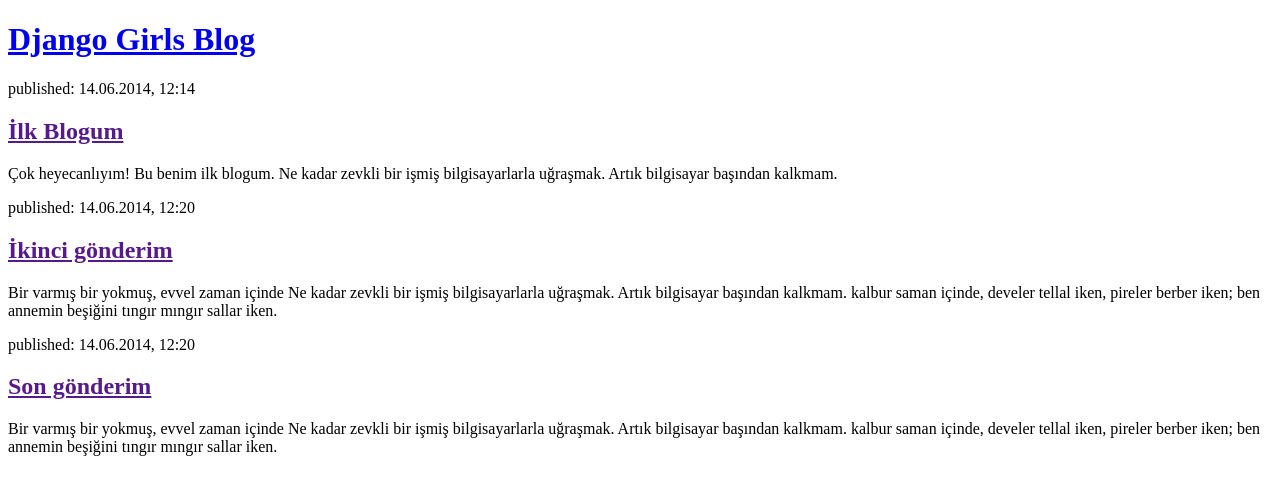
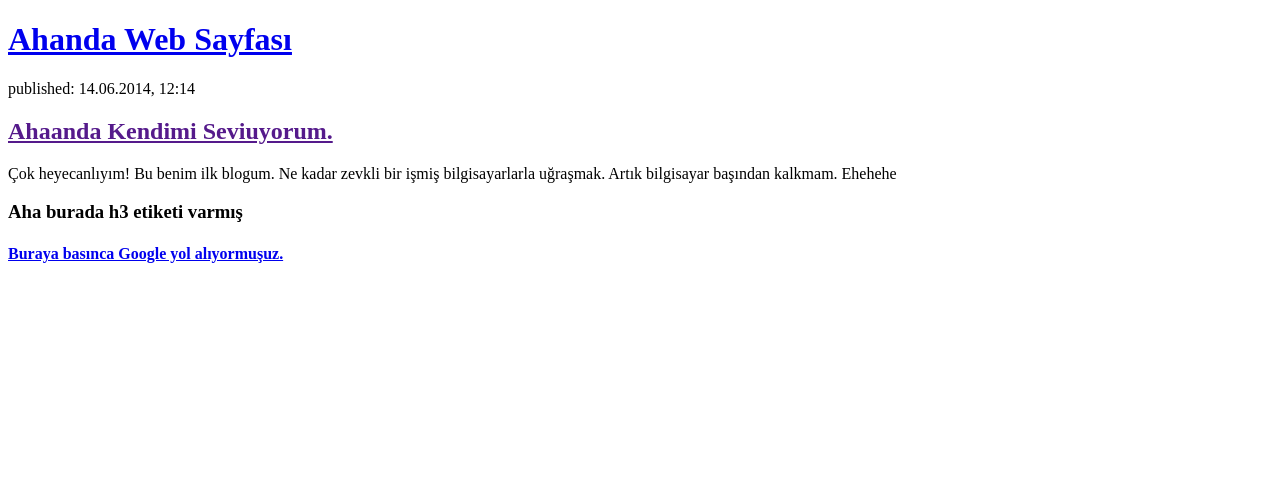
Before and after one commit to utkuayaz/my-first-blog, a Django app: page / in a window 1280 px wide. Shown: the top 495 px of the page. Run offline with Django 3.2, Linux system fonts and the light colour scheme.

Commit message:
Site için HTML dosyasını değiştirdim.a

```diff
--- a/blog/templates/blog/post_list.html
+++ b/blog/templates/blog/post_list.html
@@ -8,23 +8,14 @@
 </head>
 <body>
     <div>
-        <h1><a href="/">Django Girls Blog</a></h1>
+        <h1><a href="/">Ahanda Web Sayfası</a></h1>
     </div>
     <div>
         <p>published: 14.06.2014, 12:14</p>
-        <h2><a href="">İlk Blogum</a></h2>
-        <p>Çok heyecanlıyım! Bu benim ilk blogum. Ne kadar zevkli bir işmiş bilgisayarlarla uğraşmak. Artık bilgisayar başından kalkmam. </p>
+        <h2><a href="">Ahaanda Kendimi Seviuyorum.</a></h2>
+        <p>Çok heyecanlıyım! Bu benim ilk blogum. Ne kadar zevkli bir işmiş bilgisayarlarla uğraşmak. Artık bilgisayar başından kalkmam. Ehehehe </p>
     </div>
-
-    <div>
-        <p>published: 14.06.2014, 12:20</p>
-        <h2><a href="">İkinci gönderim</a></h2>
-        <p>Bir varmış bir yokmuş, evvel zaman içinde Ne kadar zevkli bir işmiş bilgisayarlarla uğraşmak. Artık bilgisayar başından kalkmam. kalbur saman içinde, develer tellal iken, pireler berber iken; ben annemin beşiğini tıngır mıngır sallar iken.</p>
-    </div>
-    <div>
-        <p>published: 14.06.2014, 12:20</p>
-        <h2><a href="">Son gönderim</a></h2>
-        <p>Bir varmış bir yokmuş, evvel zaman içinde Ne kadar zevkli bir işmiş bilgisayarlarla uğraşmak. Artık bilgisayar başından kalkmam. kalbur saman içinde, develer tellal iken, pireler berber iken; ben annemin beşiğini tıngır mıngır sallar iken.</p>
-    </div>
+    <h3>Aha burada h3 etiketi varmış</h3>
+    <h4><a href="https://www.google.com.tr/" target="_blank">Buraya basınca Google yol alıyormuşuz.</a></h4>
 </body>
 </html>
```
